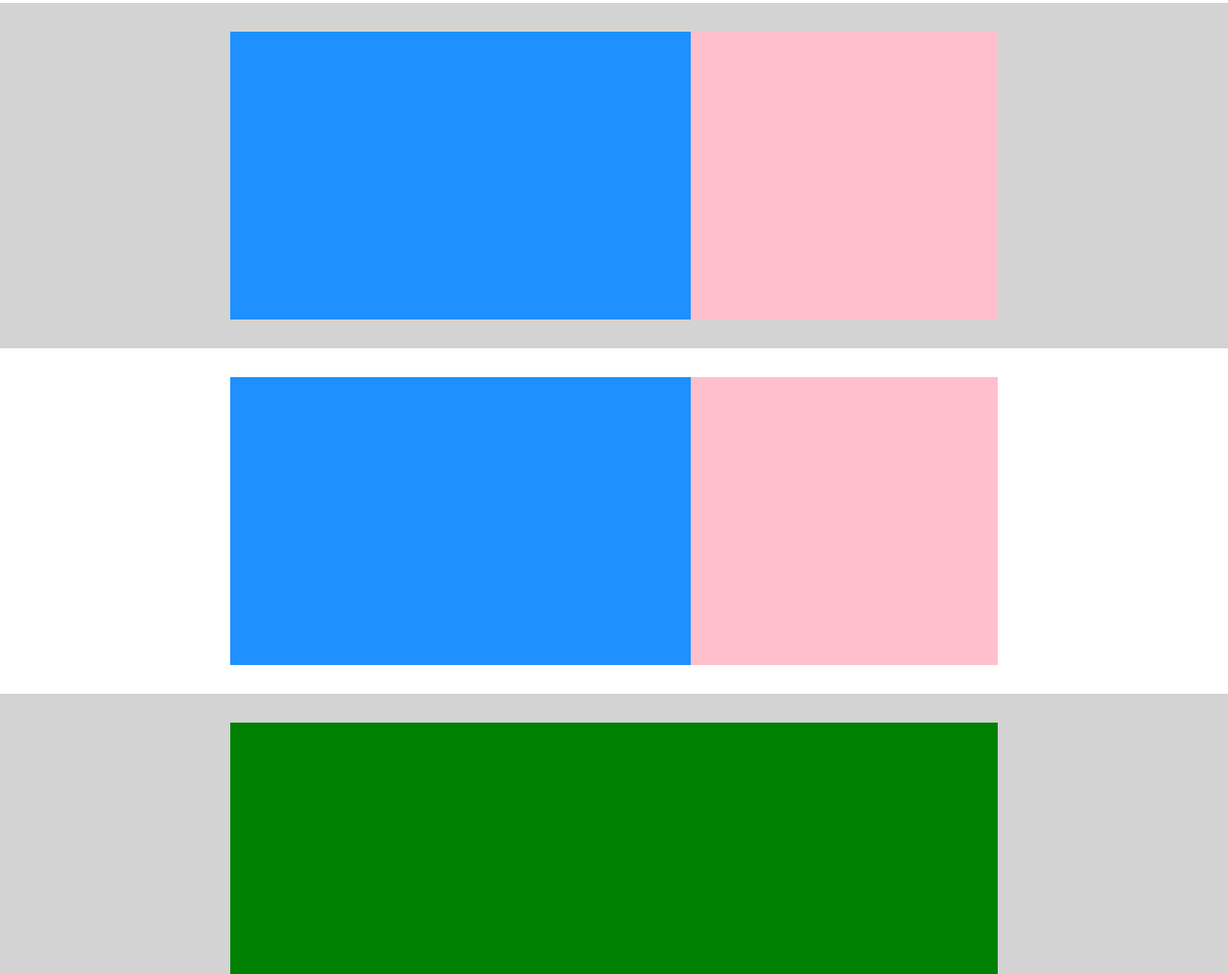
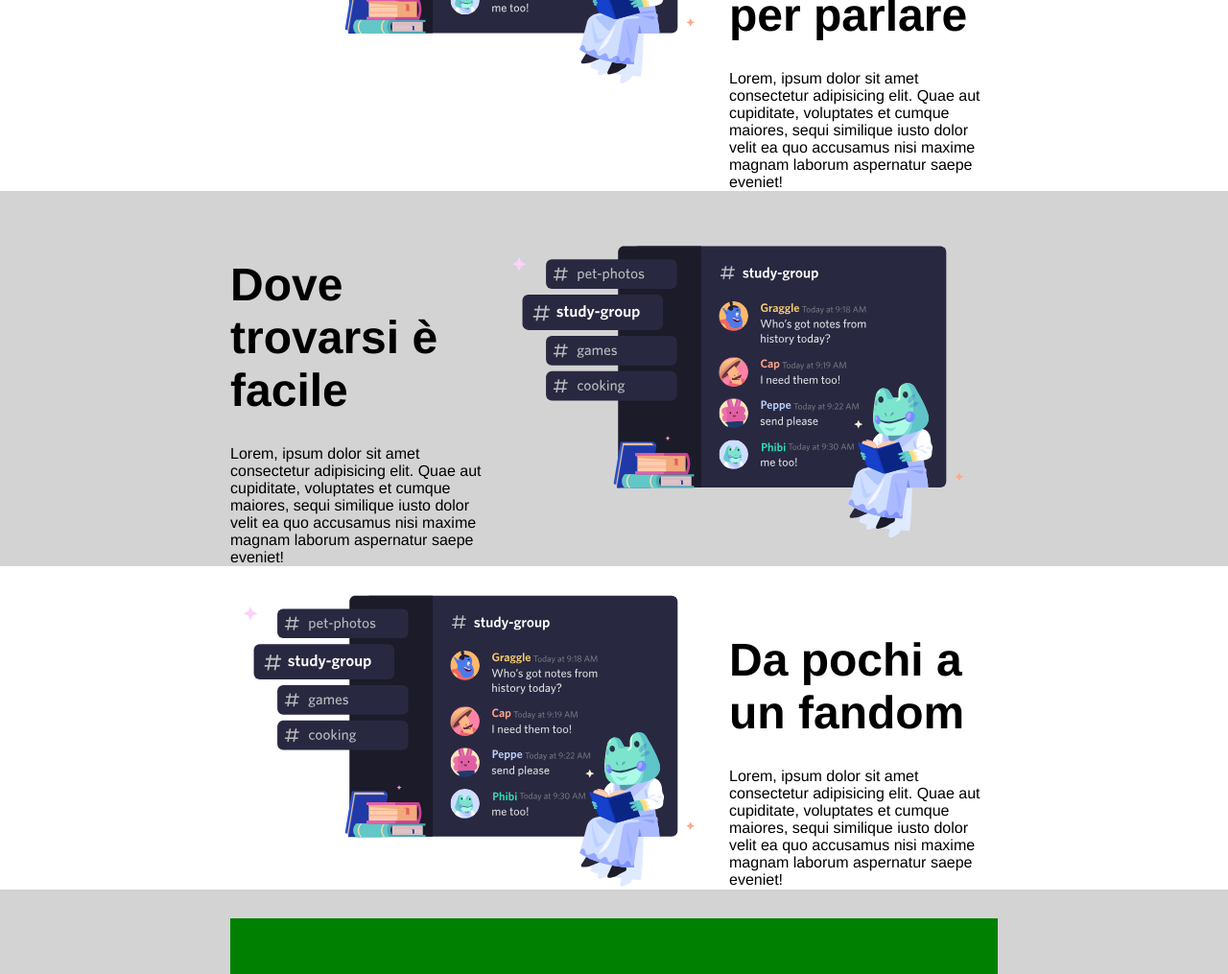
Before and after one commit to Endri-Tosku/htmlcss-discord, a plain HTML site: page index.html in a window 1280 px wide. Shown: the part 937-1952 px from the top of the page at 96% size. Drawn offline with Linux system fonts and the light colour scheme.

Commit message:
feat: finita sezione delle immagine e testo

```diff
--- a/css/style.css
+++ b/css/style.css
@@ -5,7 +5,7 @@
 }
 
 body {
-    font-family: sans-serif;
+    font-family: Whitney, 'Helvetica Neue', Helvetica, Arial, sans-serif;
 }
 
 header {
@@ -20,7 +20,6 @@ header {
 .container {
     display: flex;
     align-items: center;
-    font-size: small;
 }
 
 ol {
@@ -32,21 +31,23 @@ ol {
 .li-alta {
     padding: 20px 15px;
     color: white;
+    font-size: small;
 }
 
 .accedi {
     background-color: white;
     padding: 7px;
     border-radius: 15px;
+    font-size: small;
 }
 
-.hero-section {
+.hero {
     background-image: url(../img/jumbo.png);
     background-size: cover;
     height: 525px;
 }
 
-.hero-item {
+.hero-content {
     display: flex;
     flex-direction: column;
     align-items: center;
@@ -80,6 +81,38 @@ h1 {
     border-radius: 20px;
     margin: 15px 7px;
 }
+
+.immagine-testo {
+    display: flex;
+}
+
+
+
+.immagine {
+    width: 65%;
+}
+
+.testo {
+    width: 35%;
+}
+
+.grey {
+    background-color: lightgray;
+    display: flex;
+    flex-direction: row-reverse;
+}
+
+.reverse {
+    display: flex;
+    flex-direction: row-reverse;
+}
+
+
+
+
+
+
+
 
 
 
--- a/index.html
+++ b/index.html
@@ -31,17 +31,17 @@
                 </div>
             </div>
 
-
-
     </header>
 
 
     <main>
-        <section class="hero-section">
-            <div class="hero-item">
+
+        <section class="hero">
+            <div class="hero-content">
                 <h1>Il tuo posto per parlare</h1>
-                <p>Lorem ipsum dolor sit amet consectetur adipisicing elit. <br>Tenetur in nisi aut, reiciendis eaque
-                    ducimus ipsum cumque quod consectetur vitae. <br> repellendus laudantium rem recusandae nesciunt animi
+                <p>Lorem ipsum dolor sit amet consectetur adipisicing elit.<br> Tenetur in nisi aut, reiciendis eaque
+                    ducimus ipsum cumque quod consectetur vitae.<br> repellendus laudantium rem recusandae nesciunt
+                    animi
                     similique totam eos error.</p>
             </div>
             <div class="buttons">
@@ -50,26 +50,58 @@
             </div>
         </section>
 
-        <section class="container-wite">
-            <div class="spazio-box">
-                <div class="blue-item"></div>
-                <div class="pink-item"></div>
+        <section class="container-pagina container">
+            <div class="immagine-testo">
+                <img class="immagine" src="./img/item1.svg" alt="frog">
+                <div class="testo">
+                    <h1>Un luogo a invito con tutto lo spazio necessario per parlare</h1>
+                    <p>Lorem, ipsum dolor sit amet consectetur adipisicing elit. Quae aut cupiditate, voluptates et
+                        cumque
+                        maiores, sequi similique iusto dolor velit ea quo accusamus nisi maxime magnam laborum
+                        aspernatur
+                        saepe eveniet!
+                    </p>
                 </div>
         </section>
 
-        <section class="container-gray">
-            <div class="spazio-box">
-                <div class="blue-item"></div>
-                <div class="pink-item"></div>
+        <div class="grey">
+            <section class="container-pagina container">
+                <div class="immagine-testo">
+                    <div class="reverse">
+                        <img class="immagine" src="./img/item1.svg" alt="frog">
+                        <div class="testo">
+                            <h1>Dove trovarsi è facile</h1>
+                            <p>Lorem, ipsum dolor sit amet consectetur adipisicing elit. Quae aut cupiditate, voluptates et
+                                cumque
+                                maiores, sequi similique iusto dolor velit ea quo accusamus nisi maxime magnam laborum
+                                aspernatur
+                                saepe eveniet!
+                            </p>
+                        </div>
+                    </div>
+            </section>
+        </div>
+
+        <section class="container-pagina container">
+            <div class="immagine-testo">
+                <img class="immagine" src="./img/item1.svg" alt="frog">
+                <div class="testo">
+                    <h1>Da pochi a un fandom</h1>
+                    <p>Lorem, ipsum dolor sit amet consectetur adipisicing elit. Quae aut cupiditate, voluptates et
+                        cumque
+                        maiores, sequi similique iusto dolor velit ea quo accusamus nisi maxime magnam laborum
+                        aspernatur
+                        saepe eveniet!
+                    </p>
                 </div>
         </section>
 
-        <section class="container-wite">
-            <div class="spazio-box">
-                <div class="blue-item"></div>
-                <div class="pink-item"></div>
-            </div>
-        </section>
+
+
+
+
+
+
 
         <section class="container-green-cube">
             <div class="spazio-gree-box">
```
Lines whose indentation alone changed are shown as unchanged.
